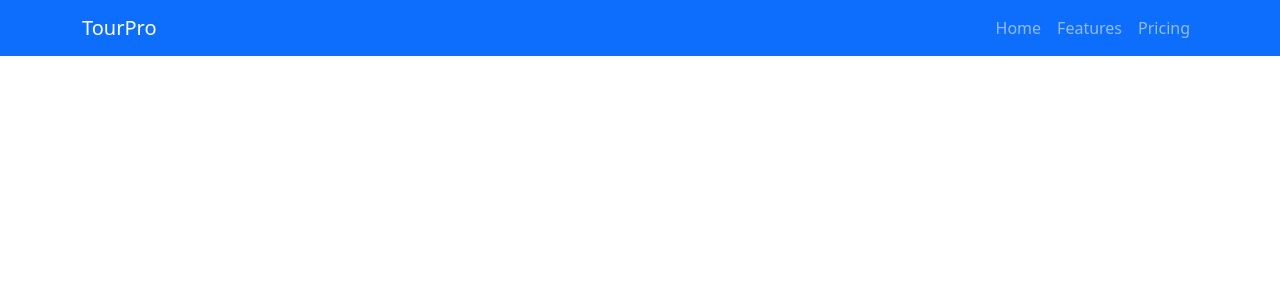
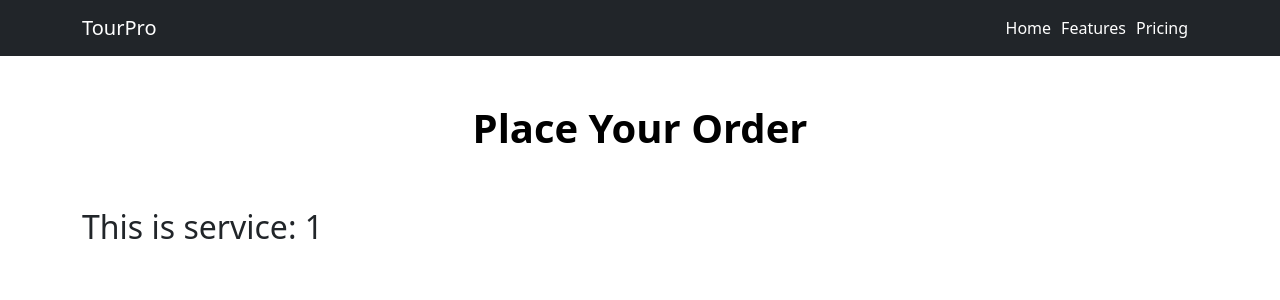
Before and after one commit to tanvirshaad/tourpro-client-side, a React (Create React App) app: page /booking/1 in a window 1280 px wide. Shown: the top 300 px of the page. Built offline with nearby package versions, Linux system fonts and the light colour scheme.

Commit message:
navlink fixed and placeOrder added

```diff
--- a/package.json
+++ b/package.json
@@ -10,6 +10,7 @@
     "react": "^17.0.2",
     "react-bootstrap": "^2.0.0",
     "react-dom": "^17.0.2",
+    "react-hook-form": "^7.18.0",
     "react-router-dom": "^5.3.0",
     "react-scripts": "4.0.3",
     "web-vitals": "^1.1.2"
--- a/src/App.js
+++ b/src/App.js
@@ -4,6 +4,7 @@ import { Route, Router, Switch } from 'react-router';
 import { BrowserRouter } from 'react-router-dom';
 import Home from './components/Home/Home';
 import Header from './components/Header/Header';
+import Booking from './components/Booking/Booking';
 
 function App() {
     return (
@@ -17,6 +18,9 @@ function App() {
                     <Route path="/home">
                         <Home></Home>
                     </Route>
+                    <Route path="/booking/:id">
+                        <Booking></Booking>
+                    </Route>
                 </Switch>
             </BrowserRouter>
         </div>
--- a/src/components/About/About.js
+++ b/src/components/About/About.js
@@ -13,13 +13,13 @@ const About = () => {
                     </Col>
                 </Row>
                 <Row className="mt-5">
-                    <Col lg={6} md={12} xs={12}>
+                    <Col lg={6} md={12} sm={12}>
                         <img
                             src="https://www.tourx-react.egenslab.com/static/media/about-1.bcfbc984.png"
                             alt=""
                         />
                     </Col>
-                    <Col lg={6} md={12} xs={12}>
+                    <Col lg={6} md={12} sm={12}>
                         <h3>The Best Travel Agency Company in Bangladesh</h3>
                         <p>
                             Lorem ipsum, dolor sit amet consectetur adipisicing
--- /dev/null
+++ b/src/components/Booking/Booking.js
@@ -0,0 +1,73 @@
+import React, { useEffect, useState } from 'react';
+import { Col, Container, Row } from 'react-bootstrap';
+import { useForm } from 'react-hook-form';
+import { useParams } from 'react-router';
+
+const Booking = () => {
+    const { id } = useParams();
+    const [service, setServcie] = useState({});
+    const {
+        register,
+        handleSubmit,
+        formState: { errors },
+        reset,
+    } = useForm();
+    useEffect(() => {}, []);
+    return (
+        <div>
+            <Container>
+                <Row className="py-5">
+                    <Col lg={12}>
+                        <h1 className="fw-bold fs-1 text-black text-center">
+                            Place Your Order
+                        </h1>
+                    </Col>
+                </Row>
+                <Row>
+                    <Col lg={6} md={12} sm={12}>
+                        <h2>This is service: {id}</h2>
+                    </Col>
+                    <Col lg={6} md={12} sm={12}>
+                        {/* <form
+                            className="shipping-form"
+                            onSubmit={handleSubmit(onSubmit)}
+                        >
+                            <input
+                                defaultValue={user.displayName}
+                                {...register('name')}
+                            />
+
+                            <input
+                                defaultValue={user.email}
+                                {...register('email', { required: true })}
+                            />
+                            {errors.email && (
+                                <span className="error">
+                                    This field is required
+                                </span>
+                            )}
+                            <input
+                                placeholder="Address"
+                                defaultValue=""
+                                {...register('address')}
+                            />
+                            <input
+                                placeholder="City"
+                                defaultValue=""
+                                {...register('city')}
+                            />
+                            <input
+                                placeholder="phone number"
+                                defaultValue=""
+                                {...register('phone')}
+                            />
+                            <input type="submit" />
+                        </form> */}
+                    </Col>
+                </Row>
+            </Container>
+        </div>
+    );
+};
+
+export default Booking;
--- a/src/components/Features/Features.js
+++ b/src/components/Features/Features.js
@@ -13,7 +13,7 @@ const Features = () => {
                     </Col>
                 </Row>
                 <Row className="py-5">
-                    <Col lg={4} md={6} xs={12}>
+                    <Col lg={4} md={6} sm={12}>
                         <div
                             className="h-100"
                             style={{
@@ -32,7 +32,7 @@ const Features = () => {
                             <h3 className="mt-3">100% trusted travel agency</h3>
                         </div>
                     </Col>
-                    <Col lg={4} md={6} xs={12}>
+                    <Col lg={4} md={6} sm={12}>
                         <div
                             className="h-100"
                             style={{
@@ -51,7 +51,7 @@ const Features = () => {
                             <h3 className="mt-3">Best Tour Guide</h3>
                         </div>
                     </Col>
-                    <Col lg={4} md={6} xs={12}>
+                    <Col lg={4} md={6} sm={12}>
                         <div
                             className="h-100"
                             style={{
--- /dev/null
+++ b/src/components/Header/Header.css
@@ -0,0 +1,4 @@
+navbar a {
+    color: white;
+    margin-right: 5px;
+}
--- a/src/components/Header/Header.js
+++ b/src/components/Header/Header.js
@@ -1,16 +1,44 @@
 import React from 'react';
 import { Container, Nav, Navbar } from 'react-bootstrap';
+import { Link, NavLink } from 'react-router-dom';
 
 const Header = () => {
     return (
         <div>
-            <Navbar bg="primary" variant="dark">
+            <Navbar bg="dark" variant="dark">
                 <Container>
                     <Navbar.Brand href="#home">TourPro</Navbar.Brand>
                     <Nav className="ms-auto">
-                        <Nav.Link href="#home">Home</Nav.Link>
-                        <Nav.Link href="#features">Features</Nav.Link>
-                        <Nav.Link href="#pricing">Pricing</Nav.Link>
+                        <Link
+                            to="/home"
+                            style={{
+                                color: 'white',
+                                textDecoration: 'none',
+                                marginRight: '10px',
+                            }}
+                        >
+                            Home
+                        </Link>
+                        <Link
+                            style={{
+                                color: 'white',
+                                textDecoration: 'none',
+                                marginRight: '10px',
+                            }}
+                            to="#features"
+                        >
+                            Features
+                        </Link>
+                        <Link
+                            style={{
+                                color: 'white',
+                                textDecoration: 'none',
+                                marginRight: '10px',
+                            }}
+                            to="#pricing"
+                        >
+                            Pricing
+                        </Link>
                     </Nav>
                 </Container>
             </Navbar>
--- a/src/components/Service/Service.js
+++ b/src/components/Service/Service.js
@@ -1,8 +1,9 @@
 import React from 'react';
 import { Button, ButtonGroup, Card, Col } from 'react-bootstrap';
+import { Link } from 'react-router-dom';
 
 const Service = ({ service }) => {
-    const { name, img, description, duration, price } = service;
+    const { name, img, description, duration, price, id } = service;
     return (
         <div className="col-lg-4 g-4">
             <Card className="h-100">
@@ -15,10 +16,12 @@ const Service = ({ service }) => {
                     <p className="text-success fw-bold">{duration}</p>
                 </Card.Body>
                 <Card.Footer className="text-center">
-                    <Button variant="primary">
-                        Book Now For {price}{' '}
-                        <span className="fw-bolder">৳</span>
-                    </Button>
+                    <Link to={`/booking/${id}`}>
+                        <Button variant="primary">
+                            Book Now For {price}{' '}
+                            <span className="fw-bolder">৳</span>
+                        </Button>
+                    </Link>
                 </Card.Footer>
             </Card>
         </div>
```
Also changed, not shown: src/index.css (+8 -8 lines), 1 other file (tests, documents, lock files or other folders).
